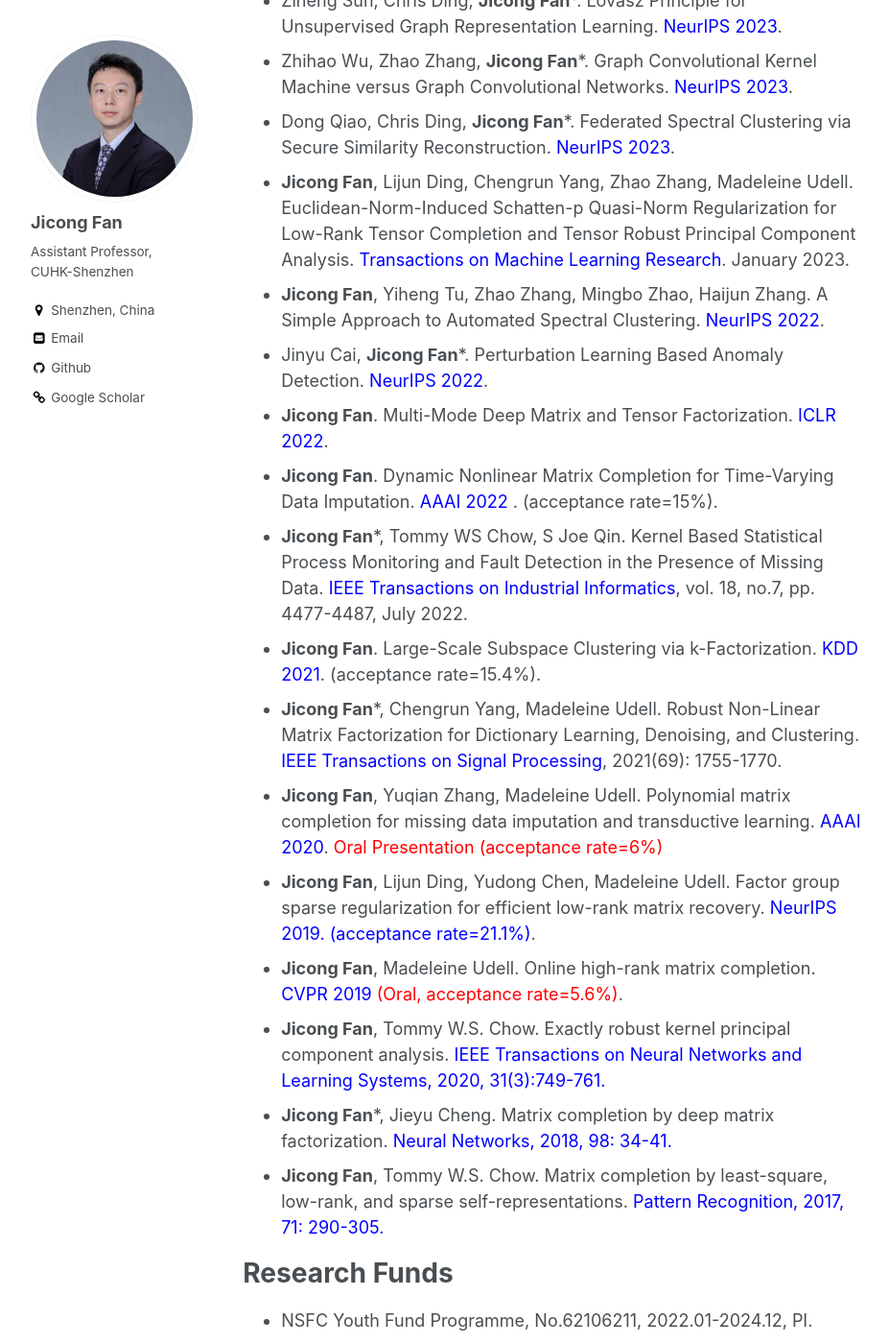
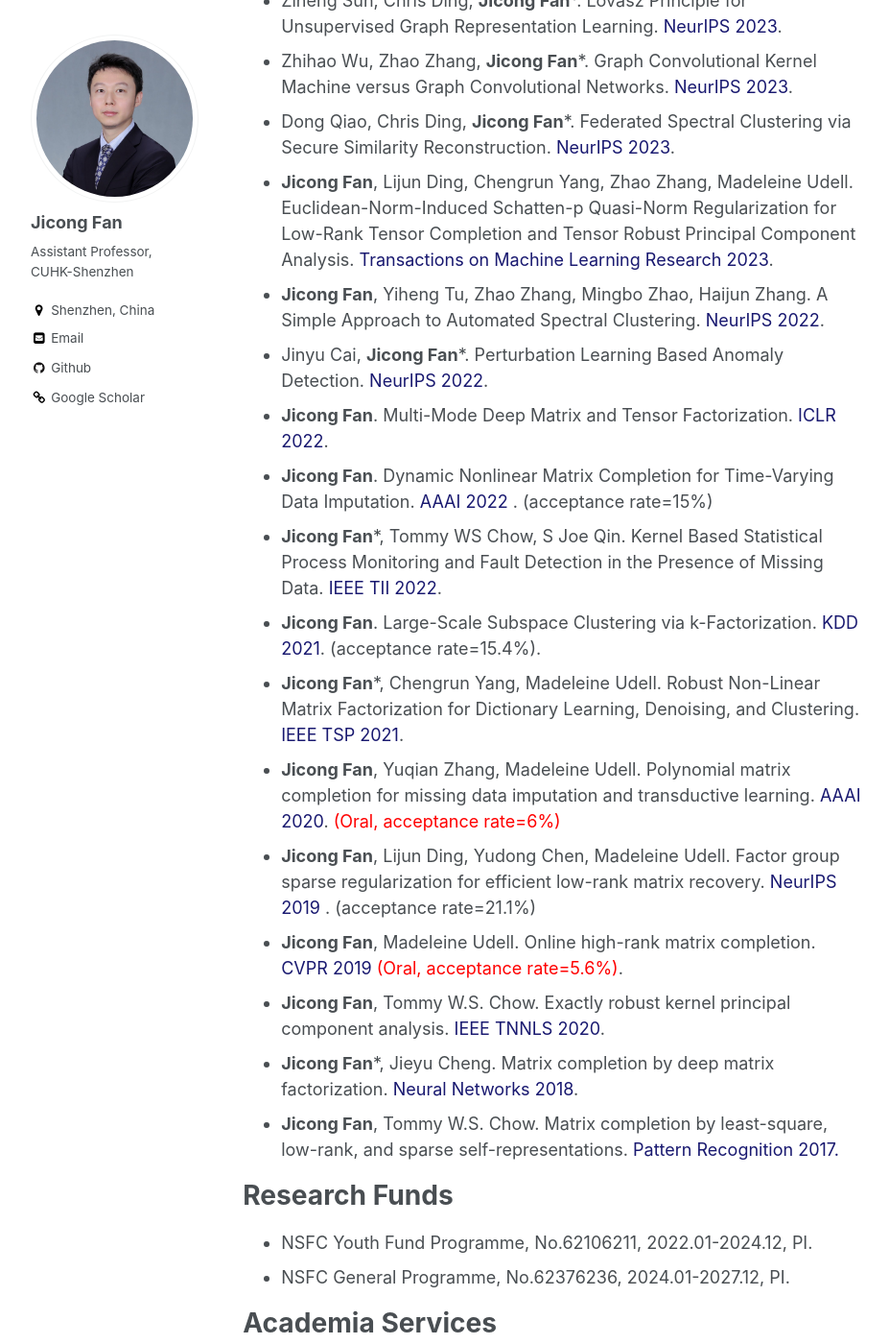
Before and after one commit to jicongfan/jicongfan.github.io, a Jekyll site: the page built from _pages/about.md, in a window 1280 px wide and 1400 px high, scrolled down 2051 px. Shown: the whole window at 96% size, without its empty margins (86-1013 px from the left). Built offline with Jekyll 4.4.1, drawn with Linux system fonts in a browser that asks for light colours.

Commit message:
Update about.md

```diff
--- a/_pages/about.md
+++ b/_pages/about.md
@@ -39,27 +39,27 @@ See the examples on the "Research" page.
 Selected Publications
 ======
 
-* Yunhe Zhang, Yan Sun, Jinyu Cai, <strong>Jicong Fan</strong>*. Deep Orthogonal Hypersphere Compression for Anomaly Detection. <font color=MidnightBlue>ICLR 2024 </font> <font color=red>(Spotlight, acceptance rate=5%) </font>.
-* Yan Sun, <strong>Jicong Fan</strong>*. MMD Graph Kernel: Effective Metric Learning for Graphs via Maximum Mean Discrepancy. <font color=blue>ICLR 2024 </font> <font color=red>(Spotlight, acceptance rate=5%) </font>.
-* <strong>Jicong Fan</strong>, Rui Chen, Zhao Zhang, Chris Ding. Neuron-Enhanced AutoEncoder Matrix Completion and Collaborative Filtering: Theory and Practice. <font color=blue>ICLR 2024 </font>.
-* Dazhi Fu, Zhao Zhang, <strong>Jicong Fan</strong>*. Dense projection for Anomaly Detection. <font color=blue>AAAI 2024 </font>.
-* Ziheng Sun, Chris Ding, <strong>Jicong Fan</strong>*. Lovász Principle for Unsupervised Graph Representation Learning. <font color=blue> NeurIPS 2023</font>.
-* Zhihao Wu, Zhao Zhang, <strong>Jicong Fan</strong>*. Graph Convolutional Kernel Machine versus Graph Convolutional Networks. <font color=blue>NeurIPS 2023</font>.
-* Dong Qiao, Chris Ding, <strong>Jicong Fan</strong>*. Federated Spectral Clustering via Secure Similarity Reconstruction. <font color=blue>NeurIPS 2023</font>.
-* <strong>Jicong Fan</strong>, Lijun Ding, Chengrun Yang, Zhao Zhang, Madeleine Udell. Euclidean-Norm-Induced Schatten-p Quasi-Norm Regularization for Low-Rank Tensor Completion and Tensor Robust Principal Component Analysis. <font color=blue>Transactions on Machine Learning Research</font>. January 2023.
-* <strong>Jicong Fan</strong>, Yiheng Tu, Zhao Zhang, Mingbo Zhao, Haijun Zhang. A Simple Approach to Automated Spectral Clustering. <font color=blue>NeurIPS 2022</font>.
-* Jinyu Cai, <strong>Jicong Fan</strong>*. Perturbation Learning Based Anomaly Detection. <font color=blue>NeurIPS 2022</font>.
-* <strong>Jicong Fan</strong>. Multi-Mode Deep Matrix and Tensor Factorization. <font color=blue>ICLR 2022</font>.
-* <strong>Jicong Fan</strong>. Dynamic Nonlinear Matrix Completion for Time-Varying Data Imputation. <font color=blue>AAAI 2022 </font>. (acceptance rate=15%).
-* <strong>Jicong Fan</strong>*, Tommy WS Chow, S Joe Qin. Kernel Based Statistical Process Monitoring and Fault Detection in the Presence of Missing Data. <font color=blue>IEEE Transactions on Industrial Informatics</font>, vol. 18, no.7, pp. 4477-4487, July 2022.
-* <strong>Jicong Fan</strong>. Large-Scale Subspace Clustering via k-Factorization. <font color=blue>KDD 2021</font>. (acceptance rate=15.4%).
-* <strong>Jicong Fan</strong>*, Chengrun Yang, Madeleine Udell. Robust Non-Linear Matrix Factorization for Dictionary Learning, Denoising, and Clustering. <font color=blue>IEEE Transactions on Signal Processing</font>, 2021(69): 1755-1770.
-* <strong>Jicong Fan</strong>, Yuqian Zhang, Madeleine Udell. Polynomial matrix completion for missing data imputation and transductive learning. <font color=blue>AAAI 2020</font>. <font color=red>Oral Presentation (acceptance rate=6%)</font>
-* <strong>Jicong Fan</strong>, Lijun Ding, Yudong Chen, Madeleine Udell. Factor group sparse regularization for efficient low-rank matrix recovery. <font color=blue>NeurIPS 2019. (acceptance rate=21.1%)</font>.
-* <strong>Jicong Fan</strong>, Madeleine Udell. Online high-rank matrix completion. <font color=blue>CVPR 2019</font> <font color=red>(Oral, acceptance rate=5.6%)</font>.
-* <strong>Jicong Fan</strong>, Tommy W.S. Chow. Exactly robust kernel principal component analysis. <font color=blue>IEEE Transactions on Neural Networks and Learning Systems, 2020, 31(3):749-761.
-* <strong>Jicong Fan</strong>*, Jieyu Cheng. Matrix completion by deep matrix factorization. <font color=blue>Neural Networks, 2018, 98: 34-41.</font>
-* <strong>Jicong Fan</strong>, Tommy W.S. Chow. Matrix completion by least-square, low-rank, and sparse self-representations. <font color=blue>Pattern Recognition, 2017, 71: 290-305.</font>
+* Yunhe Zhang, Yan Sun, Jinyu Cai, <strong>Jicong Fan</strong>*. Deep Orthogonal Hypersphere Compression for Anomaly Detection. <font color=MidnightBlue>ICLR 2024 </font>. <font color=red>(Spotlight, acceptance rate=5%) </font>.
+* Yan Sun, <strong>Jicong Fan</strong>*. MMD Graph Kernel: Effective Metric Learning for Graphs via Maximum Mean Discrepancy. <font color=MidnightBlue>ICLR 2024 </font>. <font color=red>(Spotlight, acceptance rate=5%) </font>.
+* <strong>Jicong Fan</strong>, Rui Chen, Zhao Zhang, Chris Ding. Neuron-Enhanced AutoEncoder Matrix Completion and Collaborative Filtering: Theory and Practice. <font color=MidnightBlue>ICLR 2024 </font>.
+* Dazhi Fu, Zhao Zhang, <strong>Jicong Fan</strong>*. Dense projection for Anomaly Detection. <font color=MidnightBlue>AAAI 2024 </font>.
+* Ziheng Sun, Chris Ding, <strong>Jicong Fan</strong>*. Lovász Principle for Unsupervised Graph Representation Learning. <font color=MidnightBlue> NeurIPS 2023</font>.
+* Zhihao Wu, Zhao Zhang, <strong>Jicong Fan</strong>*. Graph Convolutional Kernel Machine versus Graph Convolutional Networks. <font color=MidnightBlue>NeurIPS 2023</font>.
+* Dong Qiao, Chris Ding, <strong>Jicong Fan</strong>*. Federated Spectral Clustering via Secure Similarity Reconstruction. <font color=MidnightBlue>NeurIPS 2023</font>.
+* <strong>Jicong Fan</strong>, Lijun Ding, Chengrun Yang, Zhao Zhang, Madeleine Udell. Euclidean-Norm-Induced Schatten-p Quasi-Norm Regularization for Low-Rank Tensor Completion and Tensor Robust Principal Component Analysis. <font color=MidnightBlue>Transactions on Machine Learning Research 2023</font>.
+* <strong>Jicong Fan</strong>, Yiheng Tu, Zhao Zhang, Mingbo Zhao, Haijun Zhang. A Simple Approach to Automated Spectral Clustering. <font color=MidnightBlue>NeurIPS 2022</font>.
+* Jinyu Cai, <strong>Jicong Fan</strong>*. Perturbation Learning Based Anomaly Detection. <font color=MidnightBlue>NeurIPS 2022</font>.
+* <strong>Jicong Fan</strong>. Multi-Mode Deep Matrix and Tensor Factorization. <font color=MidnightBlue>ICLR 2022</font>.
+* <strong>Jicong Fan</strong>. Dynamic Nonlinear Matrix Completion for Time-Varying Data Imputation. <font color=MidnightBlue>AAAI 2022 </font>. (acceptance rate=15%)
+* <strong>Jicong Fan</strong>*, Tommy WS Chow, S Joe Qin. Kernel Based Statistical Process Monitoring and Fault Detection in the Presence of Missing Data. <font color=MidnightBlue>IEEE TII 2022</font>.
+* <strong>Jicong Fan</strong>. Large-Scale Subspace Clustering via k-Factorization. <font color=MidnightBlue>KDD 2021</font>. (acceptance rate=15.4%).
+* <strong>Jicong Fan</strong>*, Chengrun Yang, Madeleine Udell. Robust Non-Linear Matrix Factorization for Dictionary Learning, Denoising, and Clustering. <font color=MidnightBlue>IEEE TSP 2021</font>.
+* <strong>Jicong Fan</strong>, Yuqian Zhang, Madeleine Udell. Polynomial matrix completion for missing data imputation and transductive learning. <font color=MidnightBlue>AAAI 2020</font>. <font color=red>(Oral, acceptance rate=6%)</font>
+* <strong>Jicong Fan</strong>, Lijun Ding, Yudong Chen, Madeleine Udell. Factor group sparse regularization for efficient low-rank matrix recovery. <font color=MidnightBlue>NeurIPS 2019 </font>. (acceptance rate=21.1%)
+* <strong>Jicong Fan</strong>, Madeleine Udell. Online high-rank matrix completion. <font color=MidnightBlue>CVPR 2019</font> <font color=red>(Oral, acceptance rate=5.6%)</font>.
+* <strong>Jicong Fan</strong>, Tommy W.S. Chow. Exactly robust kernel principal component analysis. <font color=MidnightBlue>IEEE TNNLS 2020</font>.
+* <strong>Jicong Fan</strong>*, Jieyu Cheng. Matrix completion by deep matrix factorization. <font color=MidnightBlue>Neural Networks 2018</font>.
+* <strong>Jicong Fan</strong>, Tommy W.S. Chow. Matrix completion by least-square, low-rank, and sparse self-representations. <font color=MidnightBlue>Pattern Recognition 2017.</font>
 
 Research Funds
 ======
```
